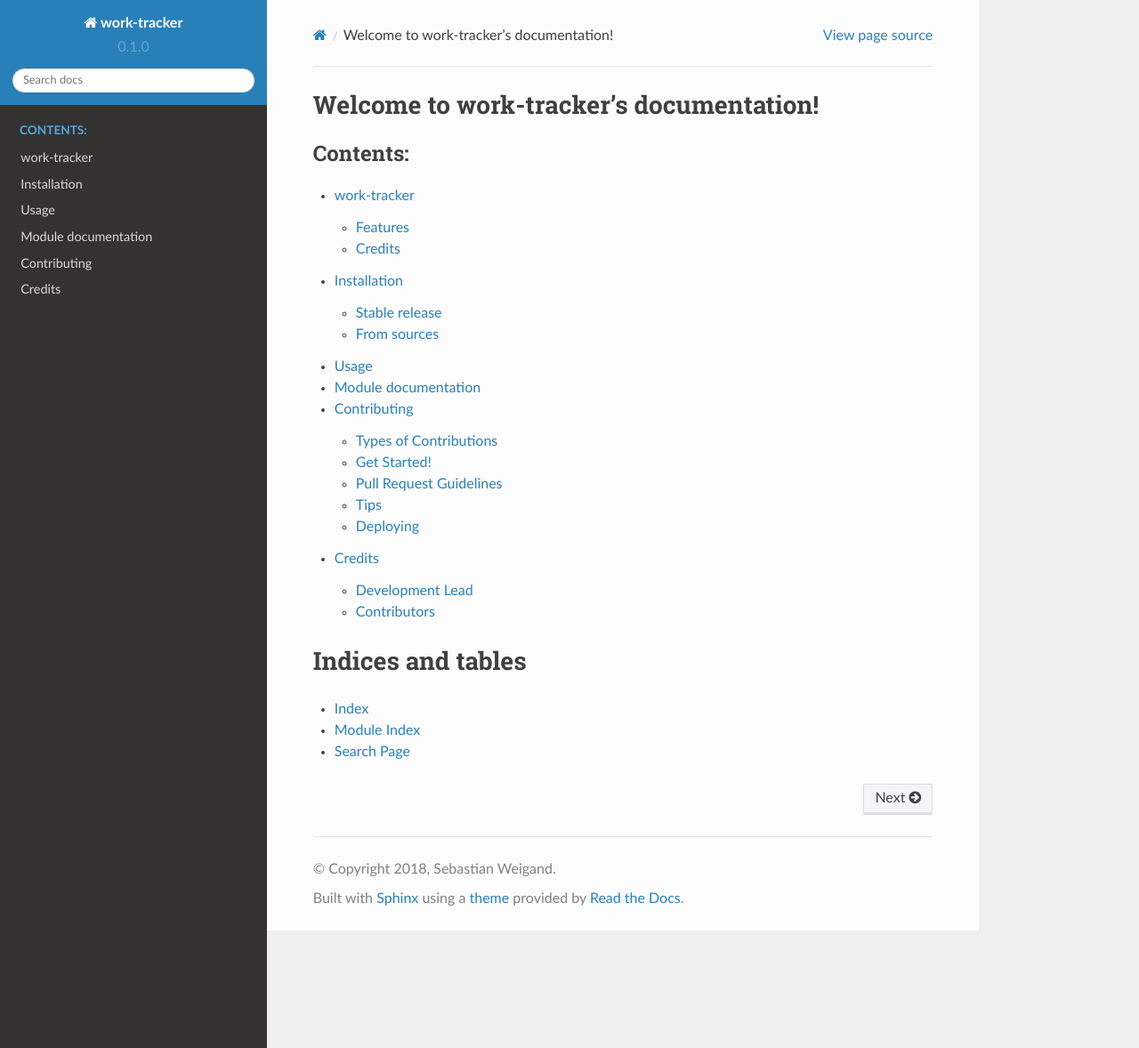
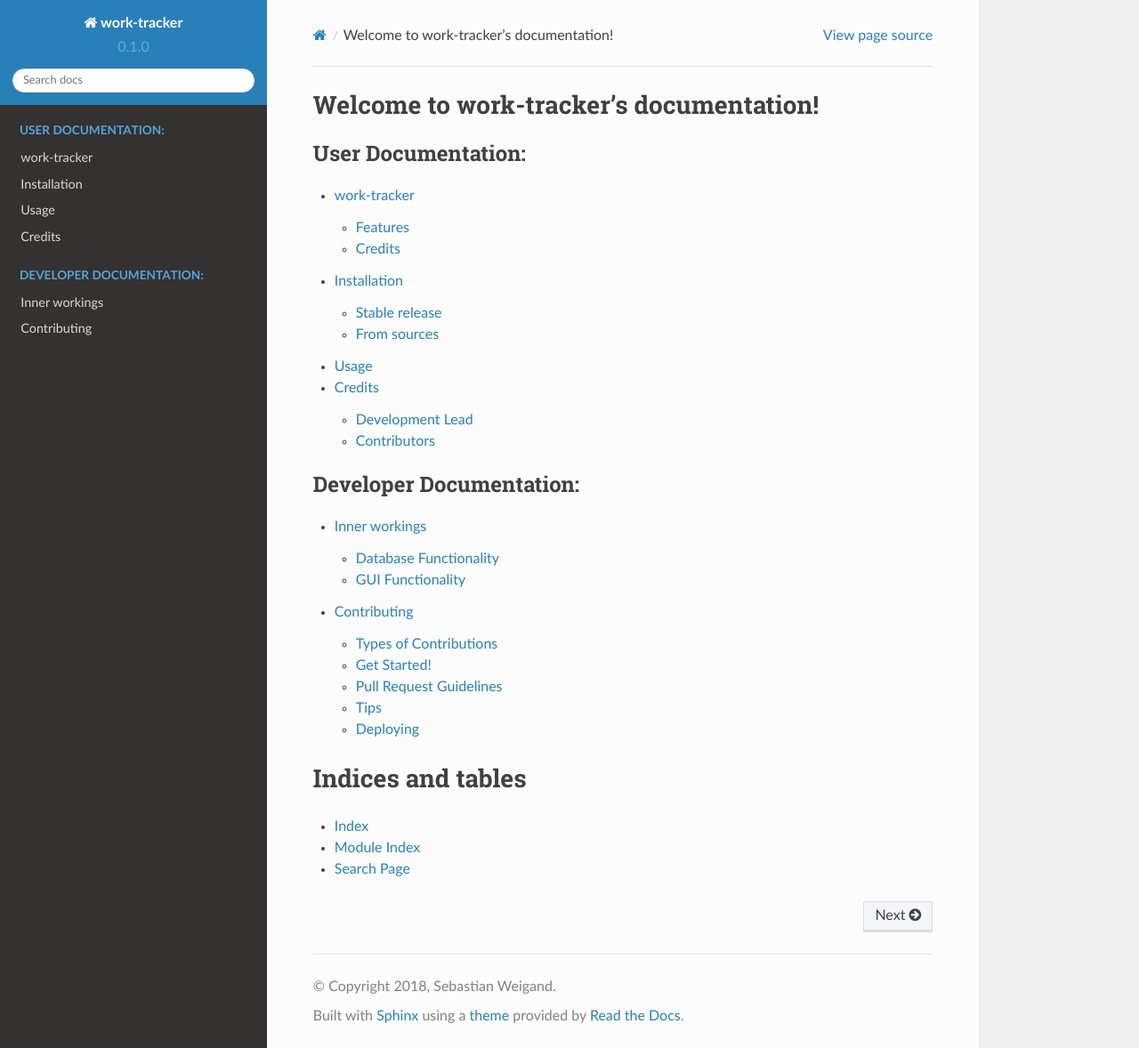
Before and after one commit to s-weigand/work-tracker, a Sphinx documentation site: the page built from docs/index.rst, in a window 1280 px wide and 1178 px high. Shown: the whole window at 89% size. Built offline with Sphinx 7.4.7 and the Read the Docs theme 2.0.0, drawn with Linux system fonts in a browser that asks for light colours.

Commit message:
Reworked docs to look as I want them

```diff
--- /dev/null
+++ b/docs/_templates/autosummary/exception.rst
@@ -0,0 +1,3 @@
+{{ name  | escape | underline }}
+
+.. autoexception:: {{ fullname }}
--- /dev/null
+++ b/docs/_templates/autosummary/function.rst
@@ -0,0 +1,3 @@
+{{ name  | escape | underline }}
+
+.. autofunction:: {{ fullname }}
--- /dev/null
+++ b/docs/_templates/autosummary/module.rst
@@ -0,0 +1,66 @@
+{% block module %}
+{{ fullname | replace("work_tracker.", "") | escape | underline}}
+{#{% set reduced_name={child_modules} %}#}
+
+.. currentmodule:: {{ module }}
+
+.. automodule:: {{ fullname }}
+
+    {% if fullname in known_packages %}
+    .. rubric:: Submodules
+
+    .. autosummary::
+        {% for item in child_modules %}
+            {% if item.startswith( fullname + ".") %}
+                {{ item }}
+            {% endif %}
+        {%- endfor %}
+    {% endif %}
+
+
+    {% block functions %}
+    {% if functions %}
+
+    .. rubric:: Summary
+
+    .. autosummary::
+        :toctree: {{ fullname | replace("work_tracker.", "") | replace(".", "/") }}/functions
+        :nosignatures:
+        {% for item in functions %}
+        {{ item }}
+        {%- endfor %}
+    {% endif %}
+    {% endblock %}
+
+
+    {% block classes %}
+    {% if classes %}
+
+    .. rubric:: Summary
+
+    .. autosummary::
+        :toctree: {{ fullname | replace("work_tracker.", "") | replace(".", "/") }}/classes
+        :nosignatures:
+    {% for item in classes %}
+        {{ item }}
+    {%- endfor %}
+    {% endif %}
+    {% endblock %}
+
+    {% block exceptions %}
+    {% if exceptions %}
+
+
+    .. rubric:: Exception Summary
+
+    .. autosummary::
+        :toctree: {{ fullname | replace("work_tracker.", "") | replace(".", "/") }}/exceptions
+        :nosignatures:
+    {% for item in exceptions %}
+        {{ item }}
+    {%- endfor %}
+    {% endif %}
+    {% endblock %}
+
+
+{% endblock %}
--- /dev/null
+++ b/docs/_templates/class_no_inherit.rst
@@ -0,0 +1,56 @@
+{{ objname | escape | underline}}
+
+.. currentmodule:: {{ module }}
+
+.. autoclass:: {{ objname }}
+
+    {% block attributes_summary %}
+    {% if attributes %}
+
+    .. rubric:: Attributes Summary
+
+    .. autosummary::
+    {% for item in attributes %}
+        {%- if item not in inherited_members %}
+            ~{{ item }}
+        {%- endif %}
+    {%- endfor %}
+
+    {% endif %}
+    {% endblock %}
+
+    {% block methods_summary %}
+    {% if methods %}
+
+    {% if '__init__' in methods %}
+        {% set caught_result = methods.remove('__init__') %}
+    {% endif %}
+
+    .. rubric:: Methods Summary
+
+    .. autosummary::
+        :toctree: {{ objname }}/methods
+        :nosignatures:
+
+    {% for item in methods %}
+        {%- if item not in inherited_members %}
+            ~{{ name }}.{{ item }}
+        {%- endif %}
+    {%- endfor %}
+
+    {% endif %}
+    {% endblock %}
+
+    {% block methods_documentation %}
+    {% if methods %}
+
+    .. rubric:: Methods Documentation
+
+    {% for item in methods %}
+        {%- if item not in inherited_members %}
+    .. automethod:: {{ name }}.{{ item }}
+        {%- endif %}
+    {%- endfor %}
+
+    {% endif %}
+    {% endblock %}
--- /dev/null
+++ b/docs/_templates/module_no_inherit.rst
@@ -0,0 +1,67 @@
+{% block module %}
+{{ fullname | replace("work_tracker.", "") | escape | underline}}
+{#{% set reduced_name={child_modules} %}#}
+
+.. currentmodule:: {{ module }}
+
+.. automodule:: {{ fullname }}
+
+    {% if fullname in known_packages %}
+    .. rubric:: Submodules
+
+    .. autosummary::
+        {% for item in child_modules %}
+            {% if item.startswith( fullname + ".") %}
+                {{ item }}
+            {% endif %}
+        {%- endfor %}
+    {% endif %}
+
+
+    {% block functions %}
+    {% if functions %}
+
+    .. rubric:: Summary
+
+    .. autosummary::
+        :toctree: {{ fullname | replace("work_tracker.", "") | replace(".", "/") }}/functions
+        :nosignatures:
+        {% for item in functions %}
+        {{ item }}
+        {%- endfor %}
+    {% endif %}
+    {% endblock %}
+
+
+    {% block classes %}
+    {% if classes %}
+
+    .. rubric:: Summary
+
+    .. autosummary::
+        :toctree: {{ fullname | replace("work_tracker.", "") | replace(".", "/") }}/classes
+        :nosignatures:
+        :template: class_no_inherit.rst
+    {% for item in classes %}
+        {{ item }}
+    {%- endfor %}
+    {% endif %}
+    {% endblock %}
+
+
+    {% block exceptions %}
+    {% if exceptions %}
+
+    .. rubric:: Exception Summary
+
+    .. autosummary::
+        :toctree: {{ fullname | replace("work_tracker.", "") | replace(".", "/") }}/exceptions
+        :nosignatures:
+    {% for item in exceptions %}
+        {{ item }}
+    {%- endfor %}
+    {% endif %}
+    {% endblock %}
+
+
+{% endblock %}
--- a/docs/conf.py
+++ b/docs/conf.py
@@ -20,7 +20,8 @@
 #
 import os
 import sys
-sys.path.insert(0, os.path.abspath('..'))
+
+sys.path.insert(0, os.path.abspath(".."))
 
 import work_tracker
 
@@ -32,10 +33,12 @@ import work_tracker
 
 # Add any Sphinx extension module names here, as strings. They can be
 # extensions coming with Sphinx (named 'sphinx.ext.*') or your custom ones.
-extensions = ['sphinx.ext.autodoc',
-              'sphinx.ext.autosummary',
-              'sphinx.ext.viewcode',
-              'sphinx.ext.napoleon']
+extensions = [
+    "sphinx.ext.autodoc",
+    "sphinx.ext.autosummary",
+    "sphinx.ext.viewcode",
+    "sphinx.ext.napoleon",
+]
 
 
 autoclass_content = "both"
@@ -44,22 +47,20 @@ add_module_names = False
 autodoc_member_order = "bysource"
 
 # Add any paths that contain templates here, relative to this directory.
-templates_path = ['_templates']
+templates_path = ["_templates"]
 
 # The suffix(es) of source filenames.
 # You can specify multiple suffix as a list of string:
 #
 # source_suffix = ['.rst', '.md']
-source_suffix = '.rst'
+source_suffix = ".rst"
 
-linkcheck_ignore = [
-    r'https://github\.com/s-weigand/work-tracker/actions'
-]
+linkcheck_ignore = [r"https://github\.com/s-weigand/work-tracker/actions"]
 # The master toctree document.
-master_doc = 'index'
+master_doc = "index"
 
 # General information about the project.
-project = u'work-tracker'
+project = u"work-tracker"
 copyright = u"2018, Sebastian Weigand"
 author = u"Sebastian Weigand"
 
@@ -82,10 +83,10 @@ language = None
 # List of patterns, relative to source directory, that match files and
 # directories to ignore when looking for source files.
 # This patterns also effect to html_static_path and html_extra_path
-exclude_patterns = ['_build', 'Thumbs.db', '.DS_Store']
+exclude_patterns = ["_build", "Thumbs.db", ".DS_Store"]
 
 # The name of the Pygments (syntax highlighting) style to use.
-pygments_style = 'sphinx'
+pygments_style = "sphinx"
 
 # If true, `todo` and `todoList` produce output, else they produce nothing.
 todo_include_todos = False
@@ -96,7 +97,10 @@ todo_include_todos = False
 # The theme to use for HTML and HTML Help pages.  See the documentation for
 # a list of builtin themes.
 #
-html_theme = 'sphinx_rtd_theme'
+html_theme = "sphinx_rtd_theme"
+html_theme_options = {
+    "navigation_depth": 7,
+}
 
 # Theme options are theme-specific and customize the look and feel of a
 # theme further.  For a list of options available for each theme, see the
@@ -113,7 +117,7 @@ html_static_path = []  # ['_static']
 # -- Options for HTMLHelp output ---------------------------------------
 
 # Output file base name for HTML help builder.
-htmlhelp_basename = 'work_trackerdoc'
+htmlhelp_basename = "work_trackerdoc"
 
 
 # -- Options for LaTeX output ------------------------------------------
@@ -122,15 +126,12 @@ latex_elements = {
     # The paper size ('letterpaper' or 'a4paper').
     #
     # 'papersize': 'letterpaper',
-
     # The font size ('10pt', '11pt' or '12pt').
     #
     # 'pointsize': '10pt',
-
     # Additional stuff for the LaTeX preamble.
     #
     # 'preamble': '',
-
     # Latex figure (float) alignment
     #
     # 'figure_align': 'htbp',
@@ -140,9 +141,13 @@ latex_elements = {
 # (source start file, target name, title, author, documentclass
 # [howto, manual, or own class]).
 latex_documents = [
-    (master_doc, 'work_tracker.tex',
-     u'work-tracker Documentation',
-     u'Sebastian Weigand', 'manual'),
+    (
+        master_doc,
+        "work_tracker.tex",
+        u"work-tracker Documentation",
+        u"Sebastian Weigand",
+        "manual",
+    ),
 ]
 
 
@@ -150,11 +155,7 @@ latex_documents = [
 
 # One entry per manual page. List of tuples
 # (source start file, name, description, authors, manual section).
-man_pages = [
-    (master_doc, 'work_tracker',
-     u'work-tracker Documentation',
-     [author], 1)
-]
+man_pages = [(master_doc, "work_tracker", u"work-tracker Documentation", [author], 1)]
 
 
 # -- Options for Texinfo output ----------------------------------------
@@ -163,10 +164,13 @@ man_pages = [
 # (source start file, target name, title, author,
 #  dir menu entry, description, category)
 texinfo_documents = [
-    (master_doc, 'work_tracker',
-     u'work-tracker Documentation',
-     author,
-     'work_tracker',
-     'One line description of project.',
-     'Miscellaneous'),
+    (
+        master_doc,
+        "work_tracker",
+        u"work-tracker Documentation",
+        author,
+        "work_tracker",
+        "One line description of project.",
+        "Miscellaneous",
+    ),
 ]
--- a/docs/index.rst
+++ b/docs/index.rst
@@ -2,16 +2,22 @@ Welcome to work-tracker's documentation!
 ========================================
 
 .. toctree::
-   :maxdepth: 2
-   :caption: Contents:
+    :maxdepth: 2
+    :caption: User Documentation:
 
-   readme
-   installation
-   usage
-   modules
-   contributing
-   authors
-   history
+    readme
+    installation
+    usage
+    authors
+    history
+
+
+.. toctree::
+    :maxdepth: 2
+    :caption: Developer Documentation:
+
+    modules
+    contributing
 
 Indices and tables
 ==================
```
Also changed, not shown: docs/modules.rst (+8 -8 lines), docs/modules_GUI.rst (added, +12 -0 lines), docs/modules_functions.rst (added, +14 -0 lines), 3 other files.
